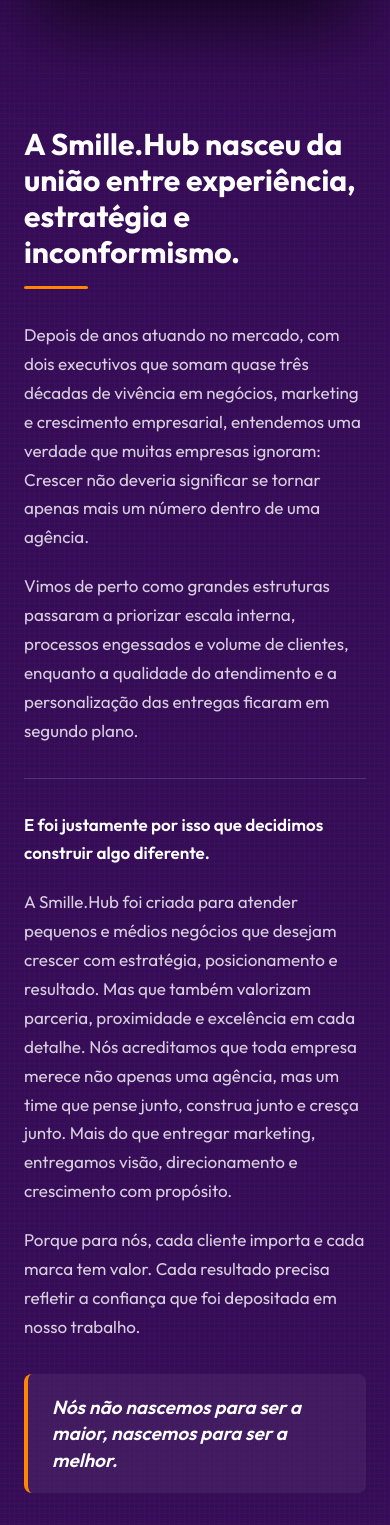
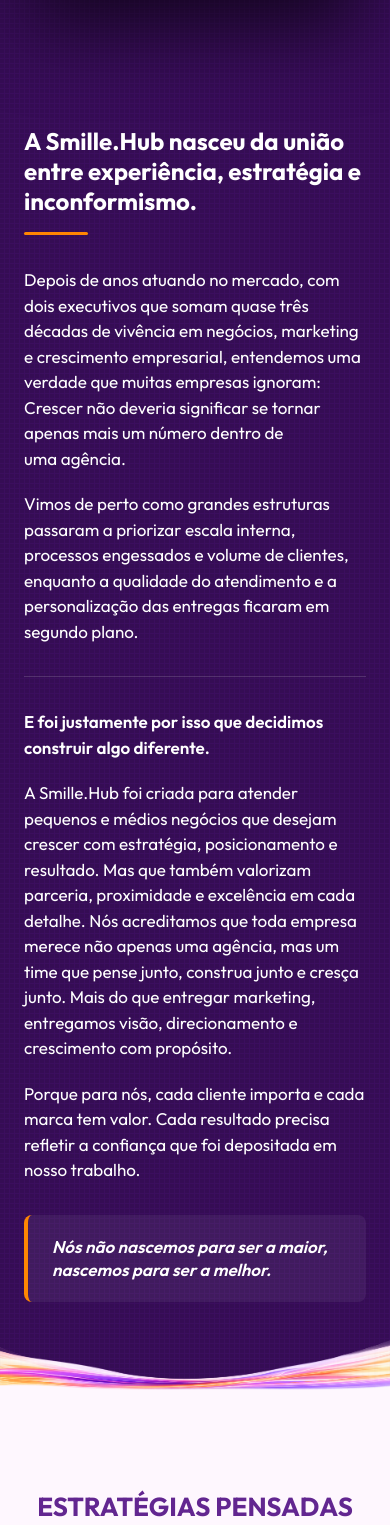
Before and after one commit to fesmoraes97/smille.hub, a React (Vite) app: page / in a window 390 px wide. Shown: the part 1401-2926 px from the top of the page. Built offline with nearby package versions, Linux system fonts and the light colour scheme.

Commit message:
Ajuste Mobile QuemSomos

```diff
--- a/src/components/sections/QuemSomos.tsx
+++ b/src/components/sections/QuemSomos.tsx
@@ -11,7 +11,7 @@
           <div className="flex flex-col gap-8 md:pr-10 md:w-1/2">
             <div className="flex flex-col gap-4">
               <h2
-                className="text-3xl md:text-[38px] font-bold text-white"
+                className="text-[24px] md:text-[38px] font-bold text-white"
                 style={{ lineHeight: 'calc(1em + 6px)' }}
               >
                 {QUEM_SOMOS.HEADLINE}
@@ -23,8 +23,7 @@
               {QUEM_SOMOS.PARAGRAFOS.slice(0, 2).map((p, i) => (
                 <p
                   key={i}
-                  className="text-[17px]"
-                  style={{ color: 'rgba(255,255,255,0.8)', lineHeight: 1.7 }}
+                  className="text-[17px] text-white md:text-white/80 leading-[1.5] md:leading-[1.7] text-pretty"
                 >
                   {p}
                 </p>
@@ -43,12 +42,7 @@
               {QUEM_SOMOS.PARAGRAFOS.slice(2).map((p, i) => (
                 <p
                   key={i}
-                  className="text-[17px]"
-                  style={{
-                    color: i === 0 ? 'rgba(255,255,255,1)' : 'rgba(255,255,255,0.8)',
-                    lineHeight: 1.7,
-                    fontWeight: i === 0 ? 600 : 400,
-                  }}
+                  className={`text-[17px] text-white leading-[1.5] md:leading-[1.7] text-pretty ${i === 0 ? 'font-semibold' : 'md:text-white/80'}`}
                 >
                   {p}
                 </p>
@@ -62,7 +56,7 @@
                 background: 'rgba(255,255,255,0.06)',
               }}
             >
-              <p className="text-[19px] font-semibold text-white italic" style={{ lineHeight: 1.4 }}>
+              <p className="text-[17px] md:text-[19px] font-semibold text-white italic" style={{ lineHeight: 1.4 }}>
                 {QUEM_SOMOS.FECHAMENTO}
               </p>
             </div>
```
